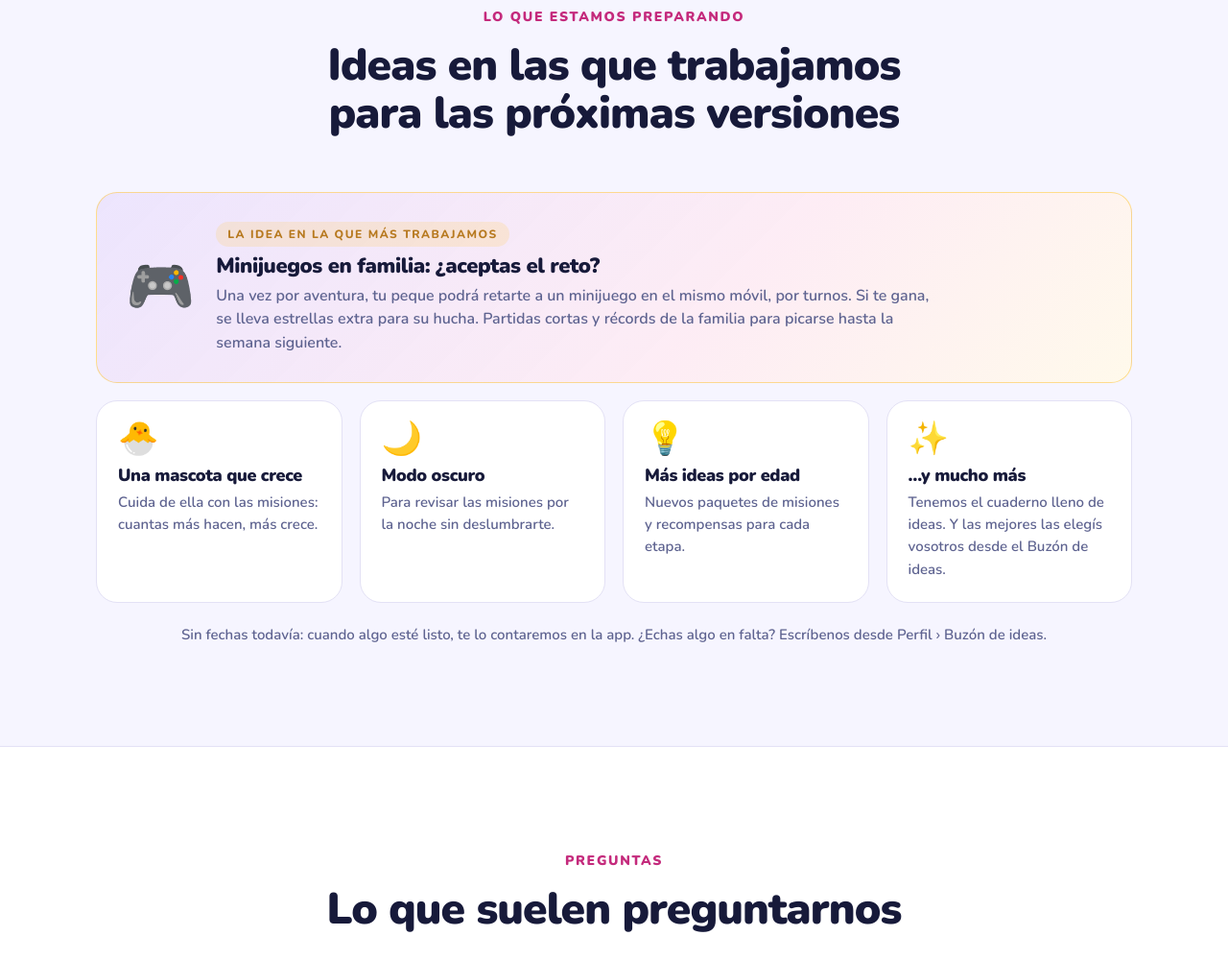
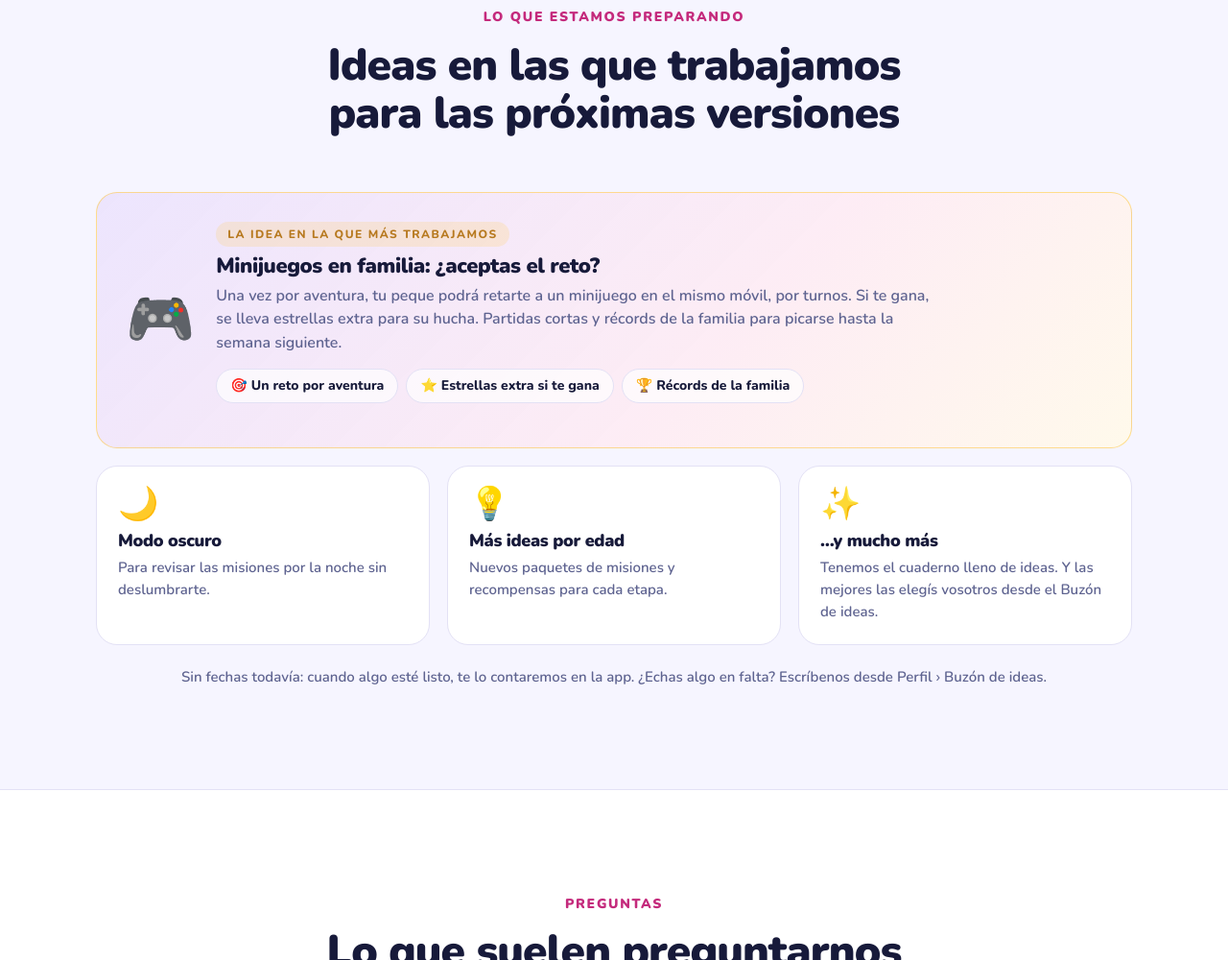
Before and after one commit to MikEnzo10/homeodyssey-web, a plain HTML site: page index.html in a window 1280 px wide. Shown: the part 9857-10857 px from the top of the page at 96% size. Drawn offline with nearby package versions, Linux system fonts and the light colour scheme.

Commit message:
Web: fuera la mascota; minijuegos con sus tres claves
Co-Authored-By: Claude Opus 5.5 <noreply@anthropic.com>

```diff
--- a/assets/estilo.css
+++ b/assets/estilo.css
@@ -227,7 +227,7 @@ p { margin: 0; }
 .papel-nota { margin-top: 26px; padding: 18px 20px; background: var(--tarjeta); border: 1px solid var(--linea); border-left: 4px solid var(--oro); border-radius: 16px; color: var(--suave); font-size: 15px; }
 .papel-nota strong { color: var(--texto); }
 .papel-como { margin-top: 64px; }
-.proximo-grid { display: grid; grid-template-columns: repeat(4, 1fr); gap: 18px; }
+.proximo-grid { display: grid; grid-template-columns: repeat(3, 1fr); gap: 18px; }
 .proximo { background: var(--tarjeta); border: 1px solid var(--linea); border-radius: 22px; padding: 22px; }
 .proximo .emoji { font-size: 34px; line-height: 1; display: block; margin-bottom: 12px; }
 .proximo h3 { font-size: 18px; font-weight: 900; }
@@ -237,6 +237,9 @@ p { margin: 0; }
 .proximo.destacado .emoji { font-size: 58px; margin: 0; }
 .proximo.destacado h3 { font-size: 22px; }
 .proximo.destacado p { font-size: 16px; max-width: 760px; }
+.proximo-puntos { list-style: none; display: flex; flex-wrap: wrap; gap: 8px; margin-top: 14px; padding: 0; }
+.proximo-puntos li { font-size: 14px; font-weight: 800; color: var(--tinta); background: rgba(255,255,255,0.7);
+  border: 1px solid var(--linea); border-radius: 999px; padding: 6px 14px; }
 .proximo-chip { display: inline-block; font-size: 12px; font-weight: 800; letter-spacing: 1.5px; text-transform: uppercase;
   color: #B7791F; background: rgba(255,200,61,0.18); border-radius: 999px; padding: 4px 12px; margin-bottom: 8px; }
 .proximo-nota { text-align: center; color: var(--suave); font-size: 15px; margin-top: 22px; }
@@ -327,6 +330,7 @@ p { margin: 0; }
   .confianza { grid-template-columns: 1fr 1fr; }
   .papel-grid { grid-template-columns: 1fr; gap: 40px; }
   .proximo-grid { grid-template-columns: 1fr 1fr; }
+  .proximo-grid > .proximo:last-child { grid-column: 1 / -1; }
   .papel-pasos-app { display: flex; overflow-x: auto; scroll-snap-type: x mandatory; gap: 16px; padding-bottom: 8px; margin-inline: -16px; padding-inline: 16px; }
   .papel-paso { flex: 0 0 72%; scroll-snap-align: center; }
   .papel-paso .movil { width: 170px; }
--- a/index.html
+++ b/index.html
@@ -393,8 +393,7 @@
         <h2>Ideas en las que trabajamos para las próximas versiones</h2>
       </div>
       <div class="proximo-grid">
-        <div class="proximo destacado"><span class="emoji" aria-hidden="true">🎮</span><div><span class="proximo-chip">La idea en la que más trabajamos</span><h3>Minijuegos en familia: ¿aceptas el reto?</h3><p>Una vez por aventura, tu peque podrá retarte a un minijuego en el mismo móvil, por turnos. Si te gana, se lleva estrellas extra para su hucha. Partidas cortas y récords de la familia para picarse hasta la semana siguiente.</p></div></div>
-        <div class="proximo"><span class="emoji" aria-hidden="true">🐣</span><h3>Una mascota que crece</h3><p>Cuida de ella con las misiones: cuantas más hacen, más crece.</p></div>
+        <div class="proximo destacado"><span class="emoji" aria-hidden="true">🎮</span><div><span class="proximo-chip">La idea en la que más trabajamos</span><h3>Minijuegos en familia: ¿aceptas el reto?</h3><p>Una vez por aventura, tu peque podrá retarte a un minijuego en el mismo móvil, por turnos. Si te gana, se lleva estrellas extra para su hucha. Partidas cortas y récords de la familia para picarse hasta la semana siguiente.</p><ul class="proximo-puntos"><li>🎯 Un reto por aventura</li><li>⭐ Estrellas extra si te gana</li><li>🏆 Récords de la familia</li></ul></div></div>
         <div class="proximo"><span class="emoji" aria-hidden="true">🌙</span><h3>Modo oscuro</h3><p>Para revisar las misiones por la noche sin deslumbrarte.</p></div>
         <div class="proximo"><span class="emoji" aria-hidden="true">💡</span><h3>Más ideas por edad</h3><p>Nuevos paquetes de misiones y recompensas para cada etapa.</p></div>
         <div class="proximo"><span class="emoji" aria-hidden="true">✨</span><h3>…y mucho más</h3><p>Tenemos el cuaderno lleno de ideas. Y las mejores las elegís vosotros desde el Buzón de ideas.</p></div>
```
Also changed, not shown: en/index.html (+1 -2 lines).
